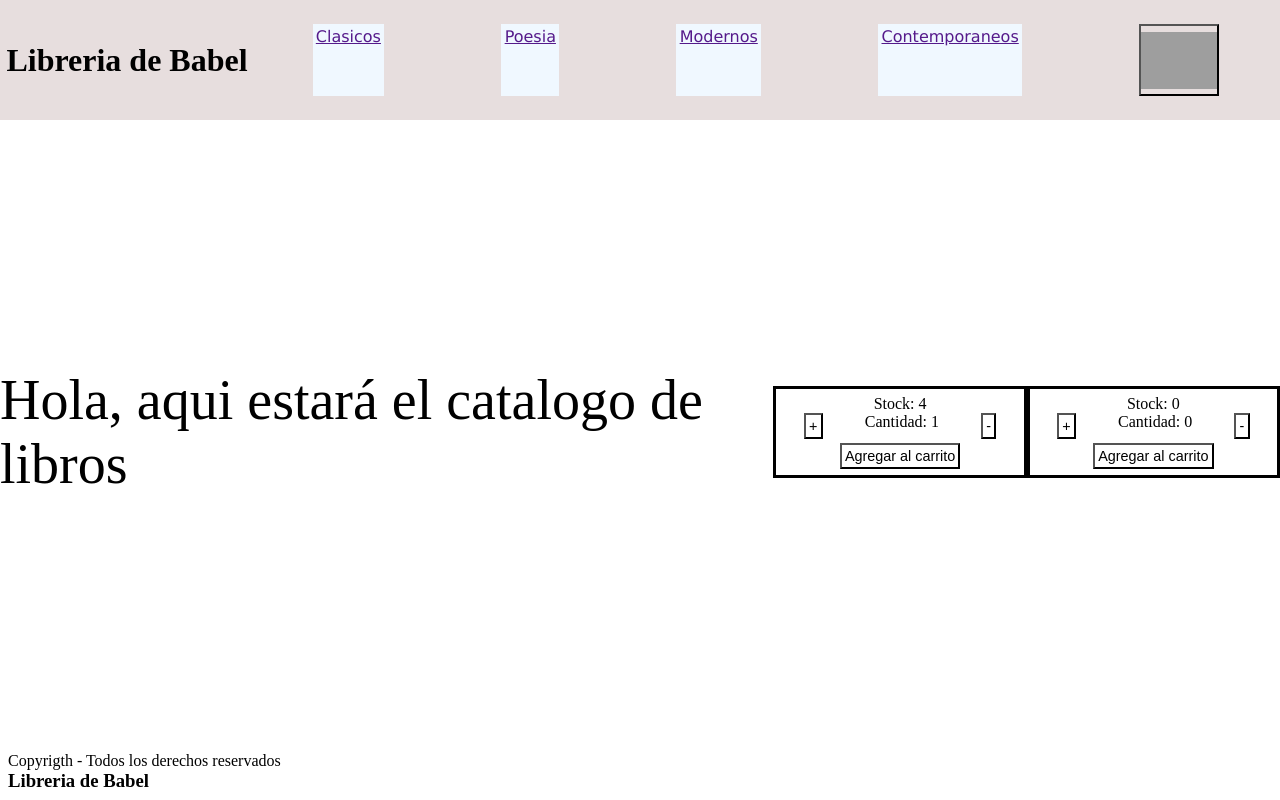
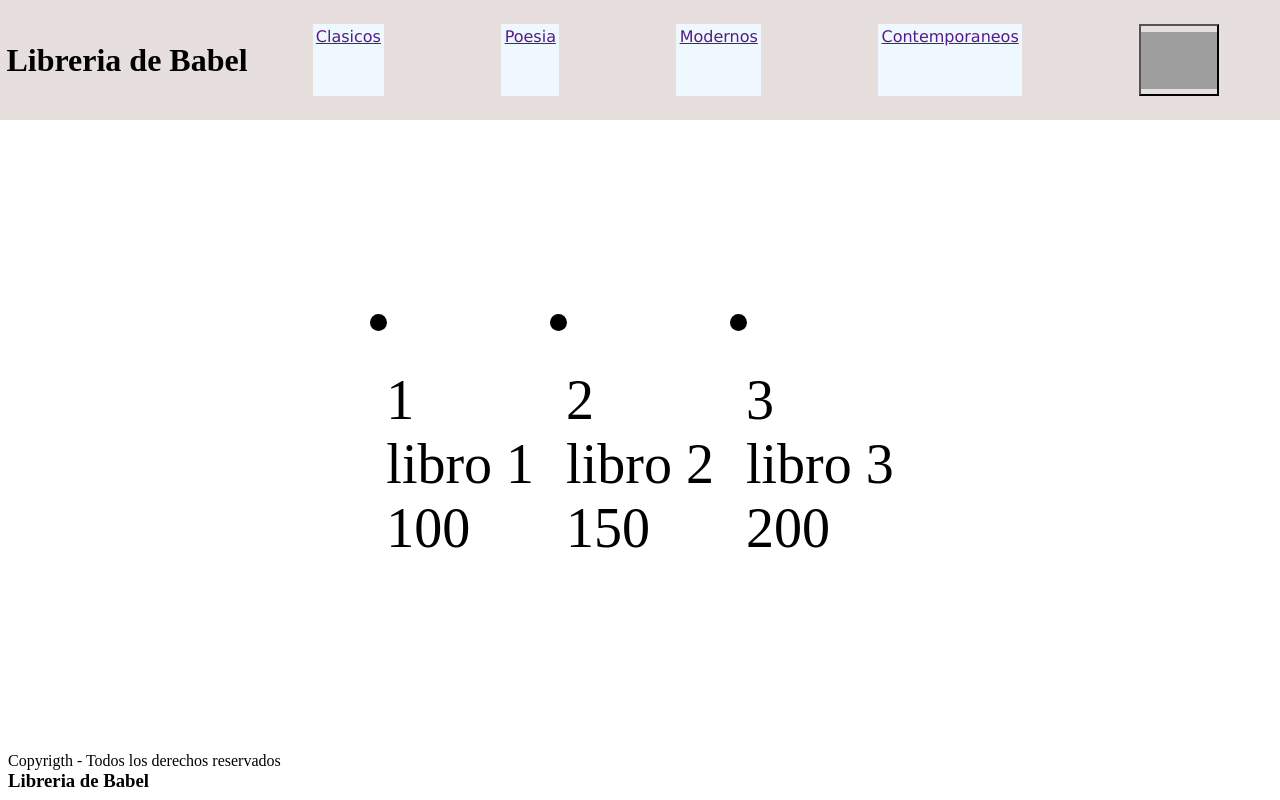
Before and after one commit to bswalter8/ecommerce-balaszczuk, a React (Create React App) app: page / in a window 1280 px wide. Built offline with nearby package versions, Linux system fonts and the light colour scheme; grey boxes are pictures that could not be loaded.

Commit message:
quinta entrega (prueba)

```diff
--- a/src/App.js
+++ b/src/App.js
@@ -5,7 +5,7 @@ import ItemListContainer   from "./components/ItemListContainer"
 const App =() => {
     return (<>
                 <Header/>
-                <ItemListContainer greeting="Hola, aqui estará el catalogo de libros"/>
+                <ItemListContainer greeting="Esperando informacion"/>
                 <Footer/>
             </>
     )
--- /dev/null
+++ b/src/components/Item.js
@@ -0,0 +1,19 @@
+import styled from 'styled-components'
+
+const Item_css = styled.div`
+   margin: 1rem;
+`
+
+const Item =({id, nombre, precio}) => {
+    return (
+              <Item_css>
+                <p>{id}</p>
+                <p>{nombre}</p>
+                <p>{precio}</p>
+              </Item_css>
+
+    )
+  }
+
+
+export default Item
--- a/src/components/ItemCount.js
+++ b/src/components/ItemCount.js
@@ -1,5 +1,6 @@
 import { useState } from 'react'
 import styled from 'styled-components'
+import Modal from "./Modal"
 
 const Itemcount_css = styled.div`
     display: flex;
@@ -33,6 +34,9 @@ const ItemCount = ({stock, initial, onAdd}) => {
     initial = parseInt(initial)
     stock = parseInt(stock)
     const [contador, setContador] = useState(initial);
+    const [contadorAdd, setContadorAdd] = useState();
+    const [confirmado, setConfirmado] = useState(false);
+
 
     const handleClick = (direction) =>{
 
@@ -47,9 +51,18 @@ const ItemCount = ({stock, initial, onAdd}) => {
     }
 
     const handleClick_add = () =>{
-        if (contador != 0){onAdd(contador)}
+        if (contador != 0){
+            onAdd(contador)
+            setContadorAdd(contador)
+            confirmacion(true)
+        }
     }
 
+    const confirmacion = (boolean) =>{
+        setConfirmado(boolean)
+    }
+
+    if(!confirmado){
         return (
             <Itemcount_css>
                 <p>Stock: {stock}</p>
@@ -60,8 +73,25 @@ const ItemCount = ({stock, initial, onAdd}) => {
                 </Items_css>
                 <Button_css onClick={handleClick_add} >Agregar al carrito</Button_css>
             </Itemcount_css>
-
+        )
+    } else {
+        return(
+            <>
+                <Itemcount_css>
+                    <p>Stock: {stock}</p>
+                    <Items_css>
+                    <Button_css onClick={() => handleClick("+")}>+</Button_css>
+                    <p>Cantidad: {contador}</p>
+                    <Button_css onClick={() => handleClick("-")}>-</Button_css>
+                    </Items_css>
+                    <Button_css >Agregar al carrito</Button_css>
+                </Itemcount_css>
+                <Modal text={contadorAdd}  onSet={confirmacion} time={2000}/>
+            </>
         )
     }
 
+
+  }
+
   export default ItemCount
--- /dev/null
+++ b/src/components/ItemList.js
@@ -0,0 +1,15 @@
+import Item from "./Item"
+
+const ItemList =({items}) => {
+    return (<>
+              {items.map((producto, i)=>{
+                return (
+                    <li key={producto.id}> <Item id={producto.id} nombre={producto.nombre} precio={producto.precio}/></li>
+               )
+                })}
+            </>
+    )
+  }
+
+
+export default ItemList
--- a/src/components/ItemListContainer.js
+++ b/src/components/ItemListContainer.js
@@ -1,5 +1,8 @@
 import styled from 'styled-components'
+import ItemList from './ItemList'
 import ItemCount from './ItemCount'
+import { useState } from 'react'
+import { useEffect } from 'react'
 
 const Main_css = styled.main`
     display: flex;
@@ -12,18 +15,56 @@ const Main_css = styled.main`
 
 const Main = (props) => {
 
+  const [productos, setProductos] = useState([]);
+
+  const productosDB =[
+    { id : 1,
+      nombre : 'libro 1',
+      precio : 100
+    },
+    { id : 2,
+      nombre : 'libro 2',
+      precio : 150
+    },
+    { id : 3,
+      nombre : 'libro 3',
+      precio : 200
+    }
+
+  ];
+
+  useEffect(()=>{
+    const promesa = new Promise((res)=>{
+      setTimeout(() => {
+        res(productosDB)
+      }, 2000);
+    })
+    .then((contenido)=>{
+      setProductos(contenido)
+      console.log(contenido)
+    })
+    .catch((error)=>{
+      console.log("salio todo mal")
+    })
+  },[])
+
   const addItem = (cant) =>{
-    alert(cant)
+
   }
 
-  return (
+  return(
     <Main_css>
+     {/* <p>{props.greeting}</p>
+       <ItemCount stock="4" initial="1" onAdd={addItem}/>
+      <ul>
+        {productos.map((e, i)=>{
 
-      <p>{props.greeting}</p>
-      <ItemCount stock="4" initial="1" onAdd={addItem}/>
-      <ItemCount stock="0" initial="0" onAdd={addItem}/>
+          return <li key={e.id}>{e.nombre}</li>
+        })}
+      </ul>*/}
+
+      <ItemList items={productos}/>
     </Main_css>
-
   )
 }
 
--- /dev/null
+++ b/src/components/Modal.js
@@ -0,0 +1,28 @@
+
+import { useState } from 'react'
+import { useEffect } from 'react'
+import styled from 'styled-components'
+
+const Modal_css = styled.div`
+   //display: ${props => props.display =="true" ? "block" : "none"};
+`
+
+
+const Modal = ({onSet, text, time}) => {
+
+  useEffect(()=>{
+    setTimeout(() => {
+        onSet(false)
+      }, time);
+  },[])
+
+    return (
+        <>
+            <Modal_css>
+                 <p>Usted ha agregado {text}</p>
+            </Modal_css>
+        </>
+    )
+  }
+
+  export default Modal
```
Lines whose indentation alone changed are shown as unchanged.
